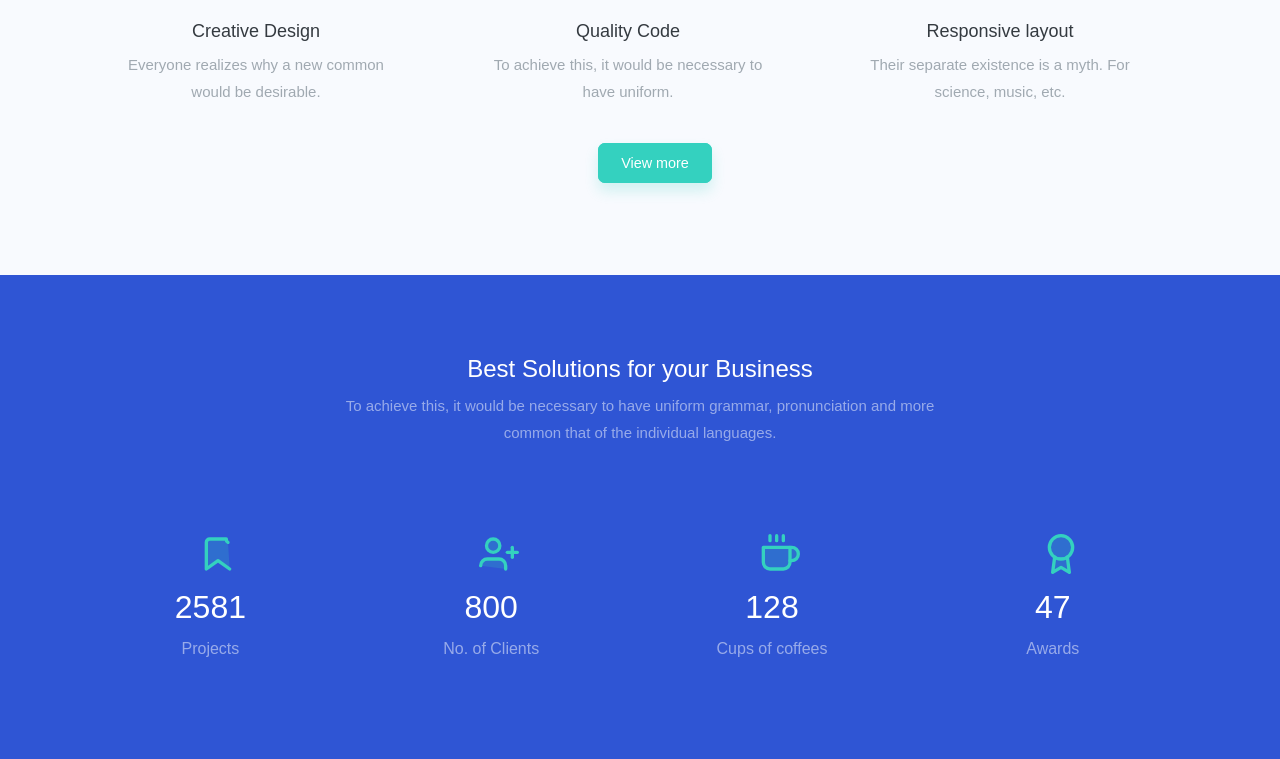
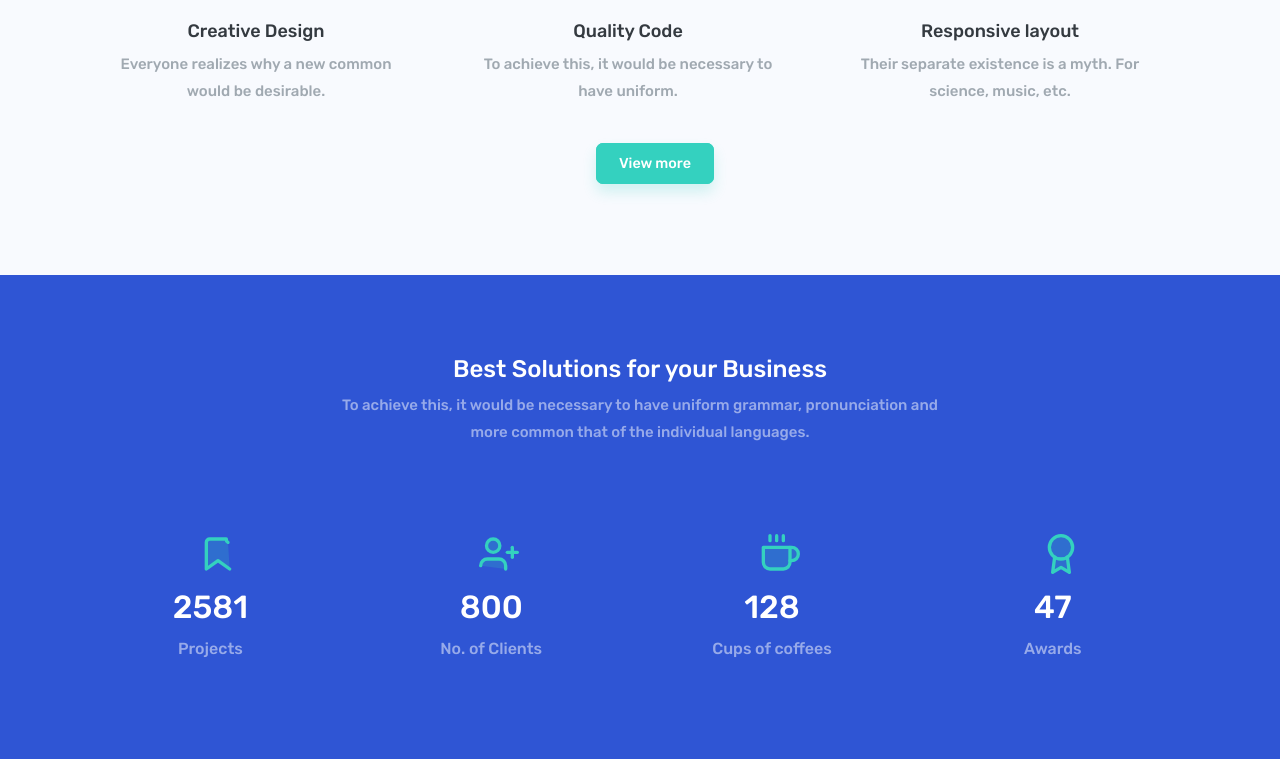
Before and after one commit to heena531/MyInvoza, a plain HTML site: page index.html in a window 1280 px wide. Shown: the part 1409-2168 px from the top of the page. Drawn offline with nearby package versions, Linux system fonts and the light colour scheme.

Commit message:
add some styles

```diff
--- a/index.html
+++ b/index.html
@@ -7,7 +7,7 @@
     <link rel="stylesheet" href="css/reset.css">
     <link rel="stylesheet" href="css/style.css">
     <link rel="preconnect" href="https://fonts.gstatic.com">
-    <link href="https://fonts.googleapis.com/css2?family=Poppins:wght@100;300;500;700&display=swap" rel="stylesheet">
+    <link href="https://fonts.googleapis.com/css2?family=Rubik:wght@100;300;500;700&display=swap" rel="stylesheet">
     <link href='https://unpkg.com/boxicons@2.0.7/css/boxicons.min.css' rel='stylesheet'>
     <link rel="stylesheet" href="https://cdn.jsdelivr.net/npm/bootstrap-icons@1.3.0/font/bootstrap-icons.css">
     <link href="http://cdn.materialdesignicons.com/5.4.55/css/materialdesignicons.min.css" rel="stylesheet">
```
